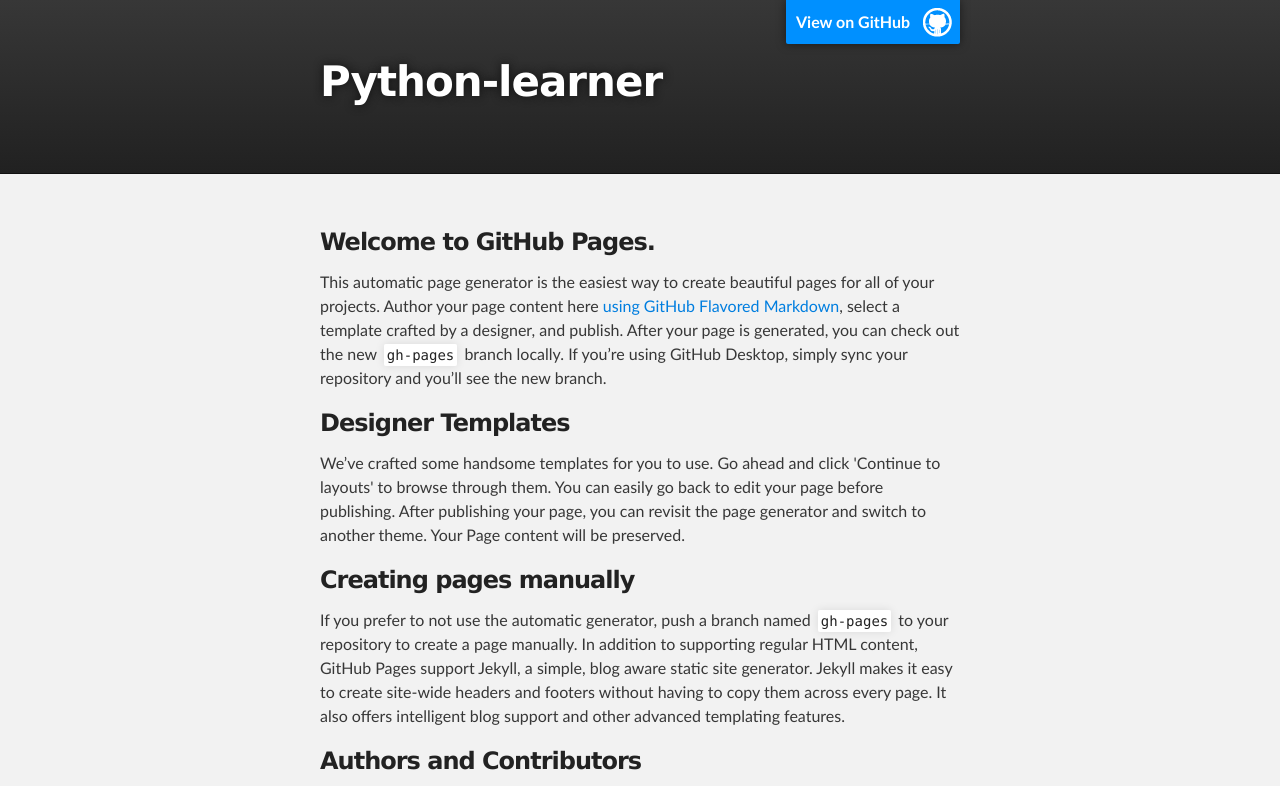
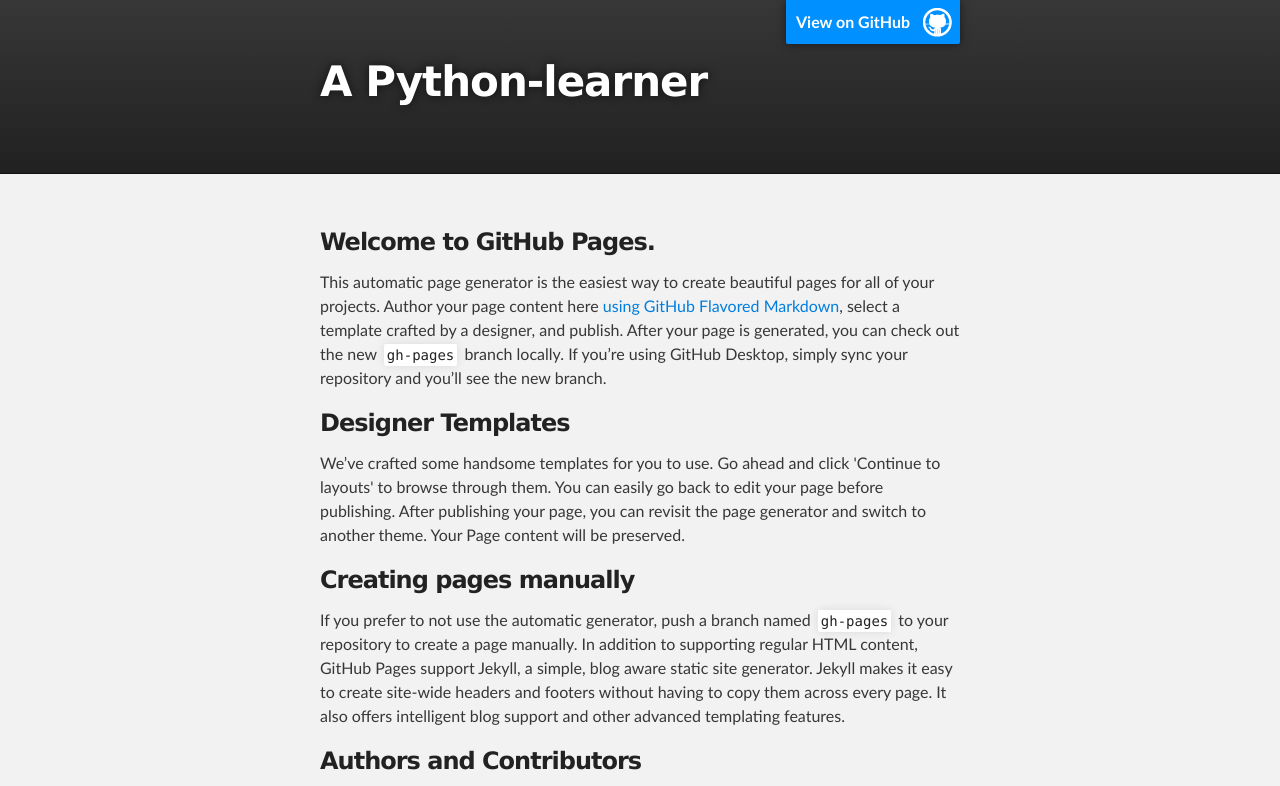
Before and after one commit to meetjesse/meetjesse.github.io, a plain HTML site: page index.html in a window 1280 px wide. Shown: the top 786 px of the page. Drawn offline with Linux system fonts and the light colour scheme.

Commit message:
updated title

```diff
--- a/index.html
+++ b/index.html
@@ -18,7 +18,7 @@
         <header class="inner">
           <a id="forkme_banner" href="https://github.com/meetjesse">View on GitHub</a>
 
-          <h1 id="project_title">Python-learner</h1>
+          <h1 id="project_title">A Python-learner</h1>
           <h2 id="project_tagline"></h2>
 
         </header>
```
